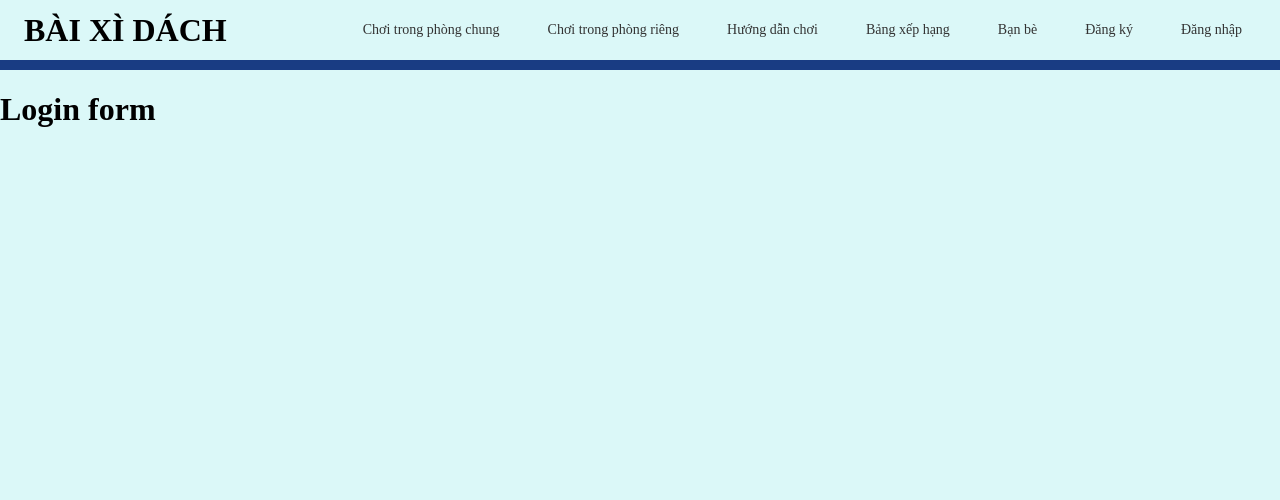
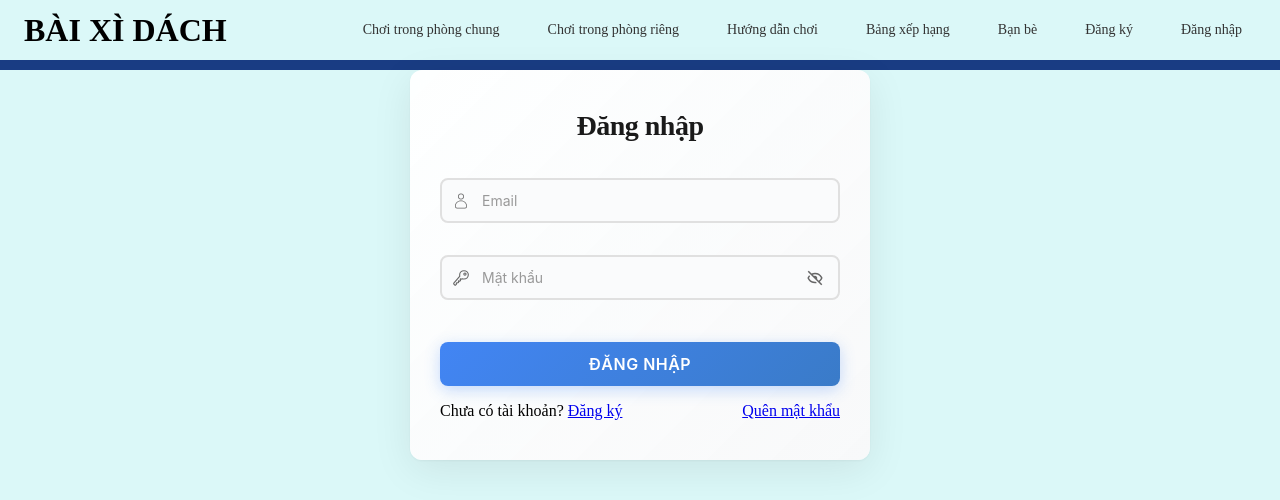
Before and after one commit to CongDinh30041975/BlackjackWebGame, a React (Vite) app: page /login in a window 1280 px wide. Shown: the top 500 px of the page. Built offline with nearby package versions, Linux system fonts and the light colour scheme; no server answers.

Commit message:
Them login va set state

```diff
--- a/src/components/auth/LoginForm.jsx
+++ b/src/components/auth/LoginForm.jsx
@@ -1,8 +1,46 @@
-
+import React, { useState } from 'react';
+import { NavLink } from 'react-router-dom';
+import useAuthStore from '../../stores/authStore';
+import EmailInput from "../common/EmailInput";
+import PasswordInput from "../common/PasswordInput";
+import '../../styles/AuthForm.css'
 
 function LoginForm() {
+    const [email, setEmail] = useState('');
+    const [password, setPassword] = useState('');
+
+    const login = useAuthStore((s) => s.login);
+    const loading = useAuthStore((s) => s.loading);
+    const error = useAuthStore((s) => s.error);
+
+    const handleLogin = async (e) => {
+        e.preventDefault();
+
+        const success = await login(email, password);
+
+        if (success) {
+            alert('Đăng nhập thành công!');
+        }
+    };
+
     return (
-        <h1>Login form</h1>
+
+        <form onSubmit={handleLogin}>
+            <h2>Đăng nhập</h2>
+            <EmailInput value={email} onChange={(e) => setEmail(e.target.value)} />
+            <PasswordInput value={password} onChange={(e) => setPassword(e.target.value)} />
+
+            {error && <div className="error-message">{error}</div>}
+
+            <button className="summit" disabled={loading}>
+                {loading ? 'Đang xử lý...' : 'Đăng nhập'}
+            </button>
+
+            <div className="auth-links">
+                <span>Chưa có tài khoản? <NavLink to="/register">Đăng ký</NavLink></span>
+                <NavLink to="/forgot-password">Quên mật khẩu</NavLink>
+            </div>
+        </form>
     );
 }
 
--- a/src/components/auth/RegisterForm.jsx
+++ b/src/components/auth/RegisterForm.jsx
@@ -3,34 +3,30 @@ import { NavLink } from 'react-router-dom';
 import { register } from "../../lib/supabase/auth";
 import EmailInput from "../common/EmailInput";
 import PasswordInput from "../common/PasswordInput";
-import '../../styles/RegisterForm.css'
+import '../../styles/AuthForm.css'
 
 function RegisterForm() {
     const [email, setEmail] = useState('');
     const [password, setPassword] = useState('');
-    const [loading, setLoading] = useState(false);
+
+    const login = useAuthStore((s) => s.login);
+    const loading = useAuthStore((s) => s.loading);
+    const error = useAuthStore((s) => s.error);
 
     const handleRegister = async (e) => {
         e.preventDefault();
         setLoading(true);
 
-        try {
-            await register(email, password);
+        const success = await login(email, password);
+
+        if (success) {
             alert('Đăng ký thành công!');
-            setEmail('');
-            setPassword('');
-        }
-        catch(error) {
-            alert(`Lỗi: ${error.message}`)
-        }
-        finally {
-            setLoading(false);
         }
     };
 
 
     return (
-        <form className="register-container" onSubmit={handleRegister}>
+        <form onSubmit={handleRegister}>
             <h2>Đăng ký</h2>
             <EmailInput value={email} onChange={(e) => setEmail(e.target.value)} />
             <PasswordInput value={password} onChange={(e) => setPassword(e.target.value)} />
--- a/src/lib/supabase/auth.js
+++ b/src/lib/supabase/auth.js
@@ -12,7 +12,12 @@ export const login = async (email, password) => {
     return data;
 }
 
-
 export const logout = async () => {
     return await supabase.auth.signOut();
 }
+
+export const getSession = async () => {
+    const { data, error } = await supabase.auth.getSession();
+    if (error) throw error;
+    return data;
+}
--- a/src/styles/RegisterForm.css
+++ b/src/styles/AuthForm.css
@@ -1,5 +1,5 @@
 /* ============== Register Container ============== */
-.register-container {
+form {
     display: flex;
     flex-direction: column;
     gap: 16px;
@@ -14,7 +14,7 @@
 }
 
 /* ============== Form Title ============== */
-.register-container > h2 {
+form > h2 {
     font-size: 28px;
     font-weight: 700;
     color: #1a1a1a;
@@ -24,17 +24,15 @@
 }
 
 /* ============== Form Title ============== */
-.register-container > p {
+form > p {
     font-size: 16px;
     font-weight: 70;
     color: #1a1a1a;
-    margin: 0 0 20px 0;
-    text-align: left;
     letter-spacing: -0.5px;
 }
 
 /* ============== Submit Button ============== */
-.register-container .summit {
+form .summit {
     padding: 12px 24px;
     font-size: 16px;
     font-weight: 600;
@@ -51,18 +49,18 @@
     font-family: -apple-system, BlinkMacSystemFont, 'Segoe UI', Roboto, sans-serif;
 }
 
-.register-container .summit:hover {
+form .summit:hover {
     background: linear-gradient(135deg, #3a7bc8 0%, #2e62a0 100%);
     box-shadow: 0 6px 20px rgba(66, 133, 244, 0.4);
     transform: translateY(-2px);
 }
 
-.register-container .summit:active {
+form .summit:active {
     transform: translateY(0);
     box-shadow: 0 2px 10px rgba(66, 133, 244, 0.3);
 }
 
-.register-container .summit:disabled {
+form .summit:disabled {
     opacity: 0.6;
     cursor: not-allowed;
     box-shadow: none;
@@ -71,29 +69,36 @@
 
 /* ============== Responsive Design ============== */
 @media (max-width: 480px) {
-    .register-container {
+    form {
         max-width: 100%;
         padding: 30px 20px;
         gap: 14px;
     }
 
-    .register-container > p {
+    form > p {
         font-size: 24px;
         margin-bottom: 16px;
     }
 
-    .register-container .summit {
+    form .summit {
         padding: 12px 20px;
         font-size: 15px;
     }
 }
 
 @media (max-width: 360px) {
-    .register-container {
+    form {
         padding: 24px 16px;
     }
 
-    .register-container > p {
+    form > p {
         font-size: 20px;
     }
 }
+
+.auth-links {
+    display: flex;
+    justify-content: space-between; /* Đẩy 2 cái về 2 đầu */
+    align-items: center;           /* Căn giữa theo chiều dọc */
+    gap: 10px;                     /* Khoảng cách giữa 2 phần tử */
+}
```
